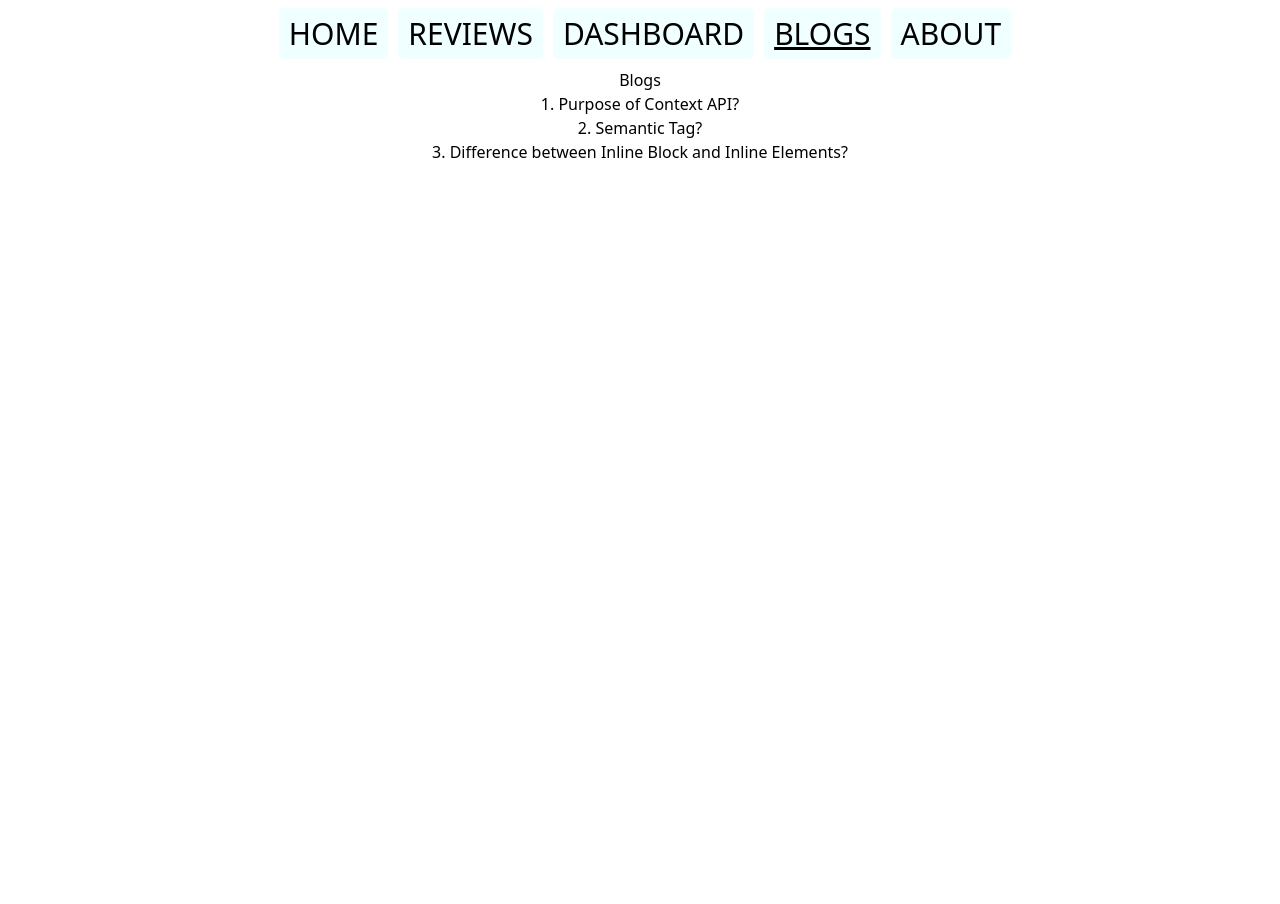
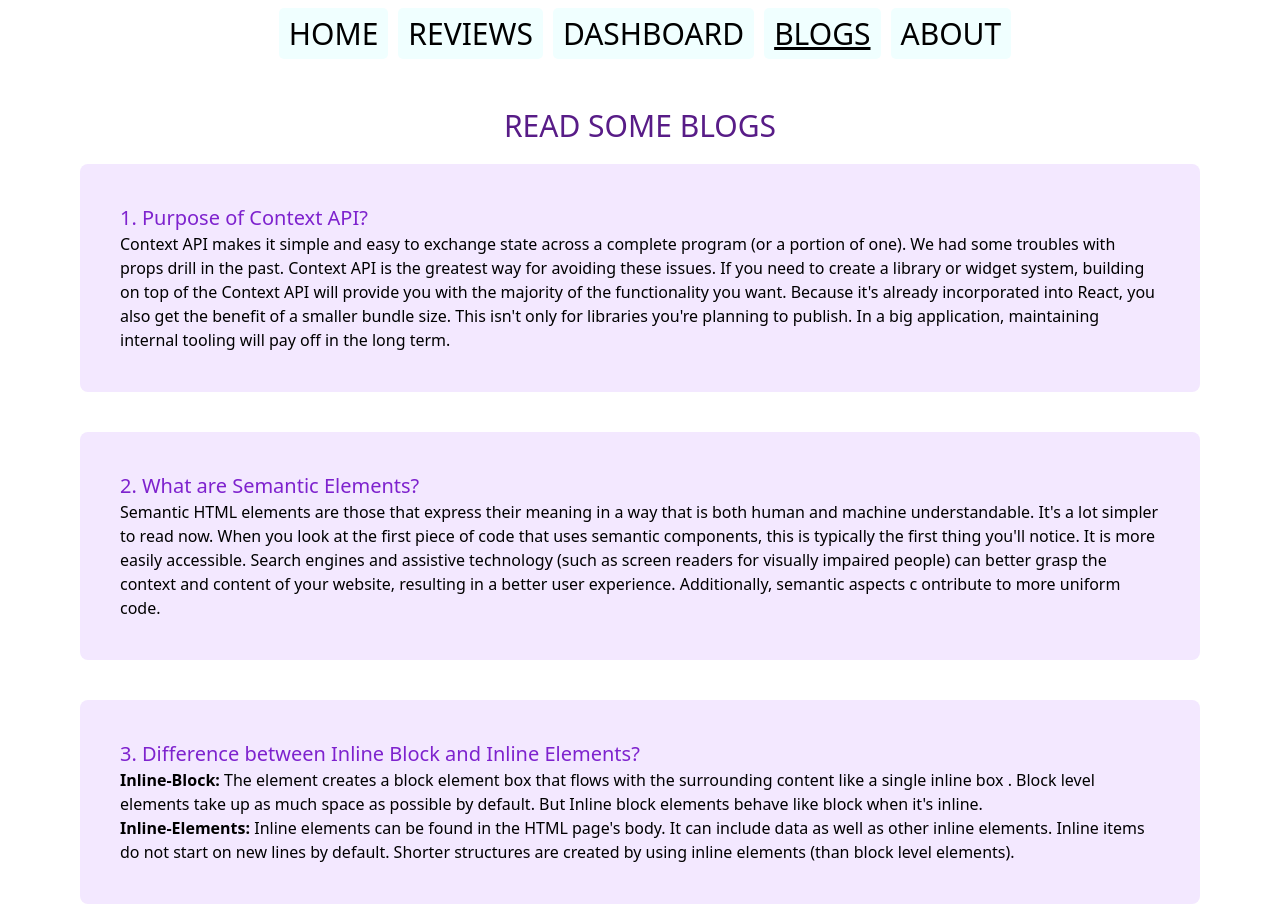
Before and after one commit to nafish08/tech-zone-bd, a React (Create React App) app: page /blogs in a window 1280 px wide. Before the commit the page ends 800 px from the top, so only its background shows below. Built offline with nearby package versions, Linux system fonts and the light colour scheme.

Commit message:
Responsiveness added and some isse fixed

```diff
--- a/src/components/About/About.js
+++ b/src/components/About/About.js
@@ -4,7 +4,16 @@ import './About.css';
 const About = () => {
     return (
         <div>
-            <h2>About</h2>
+            <h2 className='text-3xl text-purple-900 uppercase mb-10'>About US</h2>
+            <div className='bg-purple-100 w-96 mx-auto rounded p-10'>
+                <div>
+                    <img className='w-52 mx-auto pb-5' src="/image/man.png" alt="" />
+                    <div>
+                        <h1 className='font-semibold text-2xl'>Md. Nafish Sadik</h1>
+                        <h2 className='text-sm'>Full-Stack Web Developer</h2>
+                    </div>
+                </div>
+            </div>
         </div>
     );
 };
--- a/src/components/Blogs/Blogs.js
+++ b/src/components/Blogs/Blogs.js
@@ -3,15 +3,48 @@ import './Blogs.css';
 
 const Blogs = () => {
     return (
-        <div>
-            <h2>Blogs</h2>
-            <h1>1. Purpose of Context API?</h1>
-            <p></p>
-            <h1>2. Semantic Tag?</h1>
-            <p></p>
-            <h1>3. Difference between Inline Block and Inline Elements?</h1>
-            <p></p>
+        <div className='container'>
+            <h1 className='text-3xl text-purple-900 uppercase my-5'>Read Some Blogs</h1>
+            <div className='text-left grid grid-cols-1 gap-10'>
+                <div className='bg-purple-100 mx-20 p-10 rounded-lg'>
+                    <h1 className='text-xl text-purple-700'>1. Purpose of Context API?</h1>
+                    <p>Context API makes it simple and easy to exchange state across
+                        a complete program (or a portion of one). We had some troubles
+                        with props drill in the past. Context API is the greatest way
+                        for avoiding these issues. If you need to create a library or
+                        widget system, building on top of the Context API will provide
+                        you with the majority of the functionality you want. Because
+                        it's already incorporated into React, you also get the benefit
+                        of a smaller bundle size. This isn't only for libraries you're
+                        planning to publish. In a big application, maintaining internal
+                        tooling will pay off in the long term.</p>
+                </div>
+                <div className='bg-purple-100 mx-20 p-10 rounded-lg'>
+                    <h1 className='text-xl text-purple-700'>2. What are Semantic Elements?</h1>
+                    <p>Semantic HTML elements are those that express their meaning in a
+                        way that is both human and machine understandable. It's a lot
+                        simpler to read now. When you look at the first piece of code
+                        that uses semantic components, this is typically the first thing
+                        you'll notice. It is more easily accessible. Search engines and
+                        assistive technology (such as screen readers for visually impaired
+                        people) can better grasp the context and content of your website,
+                        resulting in a better user experience. Additionally, semantic aspects c
+                        ontribute to more uniform code.</p>
+                </div>
+                <div className='bg-purple-100 mx-20 p-10 rounded-lg'>
+                    <h1 className='text-xl text-purple-700'>3. Difference between Inline Block and Inline Elements?</h1>
+                    <p><strong>Inline-Block: </strong>The element creates a block element box that flows with the
+                        surrounding content like a single inline box . Block level elements take up as much space
+                        as possible by default. But Inline block elements behave like block when it's inline.<br />
+                        <strong>Inline-Elements: </strong>Inline elements can be found in the
+                        HTML page's body. It can include data as well as
+                        other inline elements. Inline items do not start on
+                        new lines by default. Shorter structures are created by
+                        using inline elements (than block level elements).</p>
+                </div>
+            </div>
         </div>
+
     );
 };
 
--- a/src/components/Dashboard/Dashboard.js
+++ b/src/components/Dashboard/Dashboard.js
@@ -7,21 +7,21 @@ const Dashboard = () => {
     const [datas, setDatas] = useChartData([]);
     return (
         <div className='container'>
-            <h2>Dashboard</h2>
-            <div className='grid grid-cols-2 gap-10'>
+            <h2 className='text-3xl text-purple-900 uppercase mb-10'>Analysis Charts</h2>
+            <div className='grid lg:grid-cols-2 sm:grid-cols-1 gap-10 px-10'>
                 <div>
-                    <h1>Investment vs Revenue vs Sell</h1>
+                    <h1 className='text-xl text-purple-500 font-bold mb-5'>Investment vs Revenue vs Sell</h1>
                     <LineChart width={500} height={300} data={datas}>
-                        <Line dataKey={'investment'} stroke='#000000'></Line>
-                        <Line dataKey={'sell'} stroke='#FF0000'></Line>
-                        <Line dataKey={'revenue'} stroke='#00FF00'></Line>
+                        <Line dataKey={'investment'} stroke='#FFA500'></Line>
+                        <Line dataKey={'sell'} stroke='#800080'></Line>
+                        <Line dataKey={'revenue'} stroke='#00FFFF'></Line>
                         <YAxis></YAxis>
                         <XAxis dataKey='month'></XAxis>
                         <Tooltip></Tooltip>
                     </LineChart>
                 </div>
                 <div>
-                    <h1>Investment vs Revenue vs Sell</h1>
+                    <h1 className='text-xl text-purple-500 font-bold mb-5'>Investment vs Revenue vs Sell</h1>
                     <AreaChart
                         width={500}
                         height={400}
@@ -37,28 +37,28 @@ const Dashboard = () => {
                         <XAxis dataKey="month" />
                         <YAxis />
                         <Tooltip />
-                        <Area type="monotone" dataKey="investment" stroke="#000000" fill="#000000" />
-                        <Area type="monotone" dataKey="revenue" stroke="#FF0000" fill="#FF0000" />
-                        <Area type="monotone" dataKey="sell" stroke="#00FF00" fill="#00FF00" />
+                        <Area type="monotone" dataKey="investment" stroke="#FFA500" fill="#FFA500" />
+                        <Area type="monotone" dataKey="revenue" stroke="#FF0000" fill="#800080" />
+                        <Area type="monotone" dataKey="sell" stroke="#00FF00" fill="#00FFFF" />
                     </AreaChart>
                 </div>
                 <div>
-                    <h1>Investment vs Revenue vs Sell</h1>
+                    <h1 className='text-xl text-purple-500 font-bold mb-5'>Investment vs Revenue vs Sell</h1>
                     <BarChart width={500} height={400} data={datas}>
-                        <Bar dataKey="investment" fill="#000000" />
-                        <Bar dataKey="revenue" fill="#FF0000" />
-                        <Bar dataKey="sell" fill="#00FF00" />
+                        <Bar dataKey="investment" fill="#FFA500" />
+                        <Bar dataKey="revenue" fill="#800080" />
+                        <Bar dataKey="sell" fill="#00FFFF" />
                         <YAxis></YAxis>
                         <XAxis dataKey='month'></XAxis>
                         <Tooltip></Tooltip>
                     </BarChart>
                 </div>
                 <div>
-                    <h1>Investment vs Revenue vs Sell</h1>
+                    <h1 className='text-xl text-purple-500 font-bold mb-5'>Investment vs Revenue vs Sell</h1>
                     <PieChart width={400} height={400}>
-                        <Pie data={datas} dataKey="investment" cx="50%" cy="50%" outerRadius={90} fill="#000000" />
-                        <Pie data={datas} dataKey="sell" cx="50%" cy="50%" outerRadius={50} fill="#FF0000" />
-                        <Pie data={datas} dataKey="revenue" cx="50%" cy="50%" outerRadius={30} fill="#00FF00" />
+                        <Pie data={datas} dataKey="investment" cx="50%" cy="50%" outerRadius={100} fill="#FFA500" />
+                        <Pie data={datas} dataKey="sell" cx="50%" cy="50%" outerRadius={70} fill="#800080" />
+                        <Pie data={datas} dataKey="revenue" cx="50%" cy="50%" outerRadius={30} fill="#00FFFF" />
                         <Tooltip></Tooltip>
                     </PieChart>
                 </div>
--- a/src/components/Header/Header.js
+++ b/src/components/Header/Header.js
@@ -4,9 +4,9 @@ import './Header.css';
 
 const Header = () => {
     return (
-        <div>
-            <nav className='nav-bar flex justify-center'>
-                <div className='text-3xl uppercase p-4 flex'>
+        <div className='mb-10'>
+            <nav className='nav-bar flex justify-center '>
+                <div className='text-3xl uppercase p-4 lg:flex'>
                     <CustomLink to="/home">Home</CustomLink>
                     <CustomLink to="/reviews">Reviews</CustomLink>
                     <CustomLink to="/dashboard">Dashboard</CustomLink>
--- a/src/components/Home/Home.js
+++ b/src/components/Home/Home.js
@@ -8,7 +8,7 @@ const Home = () => {
     const firstReviews = reviews.slice(0, 3);
     return (
         <div className='container'>
-            <div className=' grid grid-cols-2 m-4'>
+            <div className=' grid lg:grid-cols-2 sm:grid-cols-1 m-4'>
                 <div className='flex justify-center items-center'>
                     <div>
                         <h1 className='text-5xl'>Welcome to <span className='text-orange-500'>Tech Zone BD</span></h1>
@@ -19,7 +19,9 @@ const Home = () => {
                             manufacturing process is going to profoundly change the way we
                             experience technology in the future. But of course they think
                             this way—it sometimes actually happens.</p>
-                        <button className='text-lg bg-orange-500 text-white font-semibold px-4 py-2 rounded'>Live Demo</button>
+                        <div className='flex justify-start my-5'>
+                            <button className='text-lg bg-orange-500 text-white font-semibold px-4 py-2 rounded'>Live Demo</button>
+                        </div>
                     </div>
                 </div>
                 <div className='flex justify-center items-center'>
@@ -28,7 +30,7 @@ const Home = () => {
             </div>
             <div>
                 <h1 className='text-4xl my-6'>Customer Reviews</h1>
-                <div className='grid grid-cols-3 gap-6'>
+                <div className='grid lg:grid-cols-3 sm:grid-cols-1 gap-6'>
                     {
                         firstReviews.map(fr => <div key={fr.id} className='mb-6 p-5 bg-orange-100 rounded'>
                             <div className='flex justify-center'>
--- a/src/components/Reviews/Reviews.js
+++ b/src/components/Reviews/Reviews.js
@@ -7,8 +7,8 @@ const Reviews = () => {
     const [reviews, setReviews] = useReviews();
     return (
         <div>
-            <h2>Total Customer Reviews: {reviews.length}</h2>
-            <div className='grid grid-cols-3 gap-6'>
+            <h2 className='text-3xl text-purple-900 uppercase mb-10'>Total Customer Reviews: {reviews.length}</h2>
+            <div className='grid lg:grid-cols-3 sm:grid-cols-1 gap-6'>
                 {
                     reviews.map(review => <Review
                         key={review.id}
```
Also changed, not shown: 1 other file (tests, documents, lock files or other folders).
